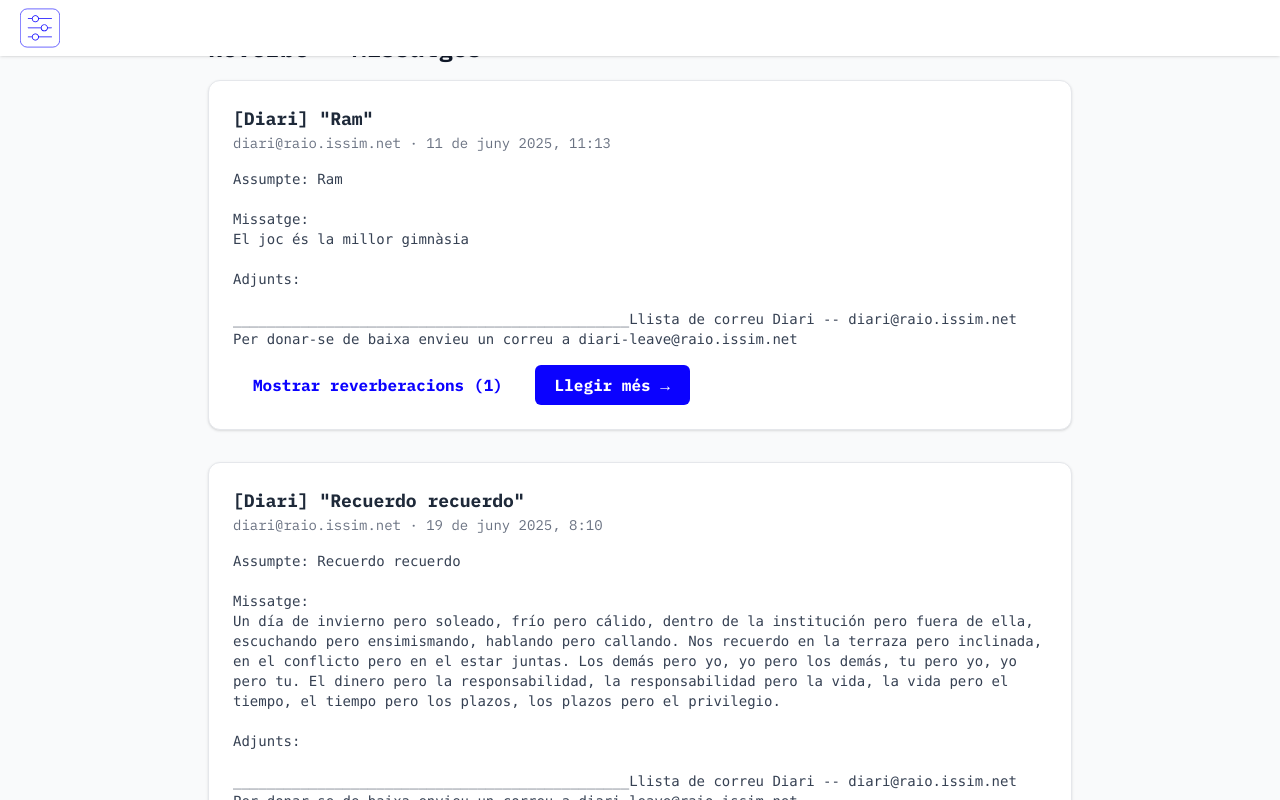
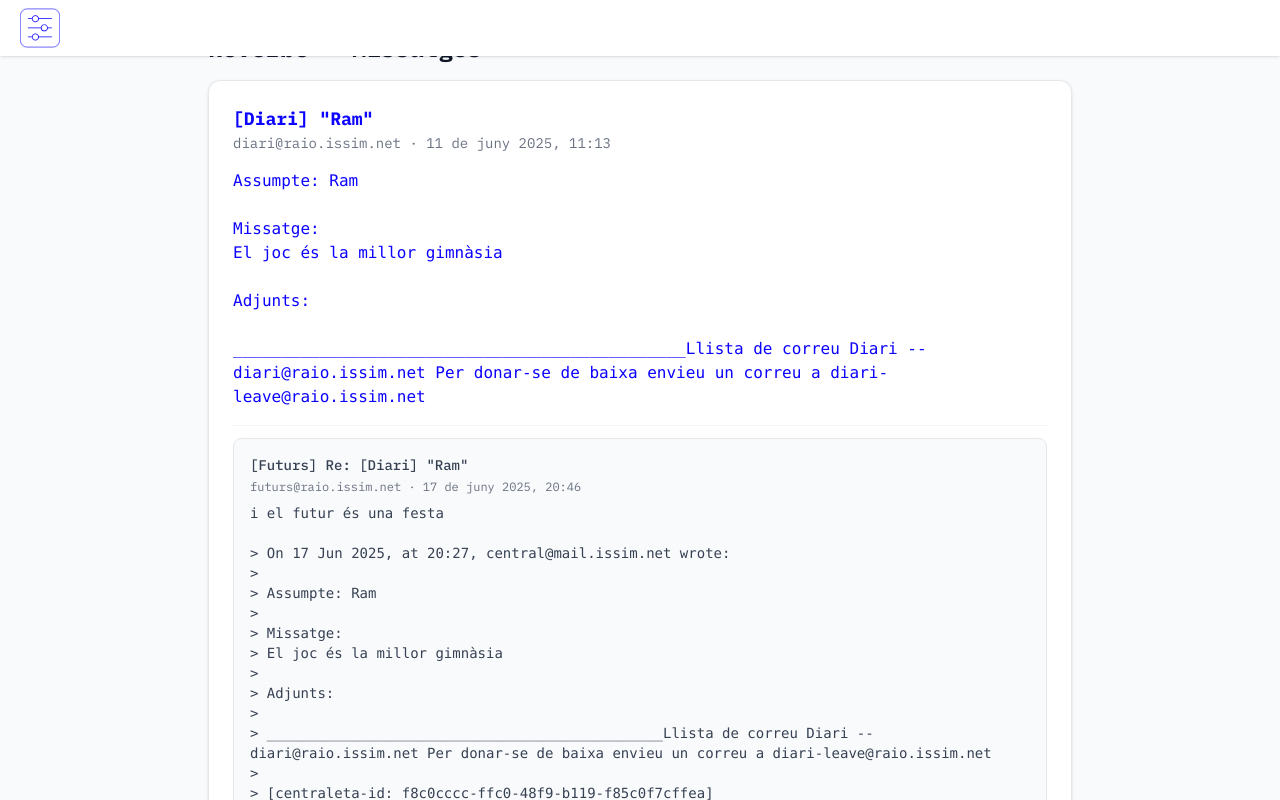
Before and after one commit to Kat-lev/reverbe-frontend, a React (Vite) app: page /style1 in a window 1280 px wide. Shown: the top 800 px of the page. Built offline with nearby package versions, Linux system fonts and the light colour scheme.

Commit message:
Add styles to Card component, add function to not show buttons in page in Card, add style to Scroll page

```diff
--- a/src/components/Card.jsx
+++ b/src/components/Card.jsx
@@ -1,8 +1,12 @@
 import React, {useState} from "react";
 import Button from "./Button";
 
-export default function Card({ data }) {
-  const [open, setOpen] = useState(false);
+export default function Card({
+  data,
+  showButtons = true,
+  collapsible = true,
+}) {
+  const [open, setOpen] = useState(!collapsible);
 
   const formatDate = (iso) =>
     new Date(iso).toLocaleString("ca-ES", { dateStyle: "medium", timeStyle: "short" });
@@ -10,27 +14,30 @@ export default function Card({ data }) {
   return (
     <div className="bg-white shadow-sm border border-gray-200 rounded-xl p-6 space-y-4 transition hover:shadow-md">
       <header>
-        <h3 className="text-lg font-semibold text-gray-800">{data.assumpte}</h3>
+        <h3 className="text-lg font-semibold text-(--blue)">{data.assumpte}</h3>
         <p className="text-sm text-gray-500">
           {data.remitent} · {formatDate(data.data)}
         </p>
       </header>
 
-      <pre className="whitespace-pre-wrap text-gray-700 text-sm">{data.cos}</pre>
+      <pre className="whitespace-pre-wrap text-(--blue)">{data.cos}</pre>
 
+{showButtons && (
       <div className="flex flex-wrap gap-3">
+         {collapsible && (
         <Button variant="primary" onClick={() => setOpen(!open)}>
           {open
             ? "Ocultar reverberacions"
             : `Mostrar reverberacions (${data.reverberacions?.length || 0})`}
         </Button>
-
-        <Button variant="secondary" to={`/missatge/${data.id}`}>
-          Llegir més →
+         )}
+        <Button variant="primary" to={`/missatge/${data.id}`}>
+          +
         </Button>
       </div>
+)}
 
-      {open && (
+      {open && data.reverberacions?.length > 0 && (
         <div className="mt-4 border-t border-gray-100 pt-3 space-y-3">
           {data.reverberacions?.map((rev) => (
             <div
--- a/src/pages/ScrollPage.jsx
+++ b/src/pages/ScrollPage.jsx
@@ -14,7 +14,7 @@ function ScrollPage() {
         <h1 className="text-2xl font-bold mb-4">Reverbe — Missatges</h1>
 
         {messages.map((msg) => (
-          <Card key={msg.id} data={msg} />
+          <Card key={msg.id} data={msg} showButtons={false} collapsible={false} />
         ))}
       </main>
     </div>
```
